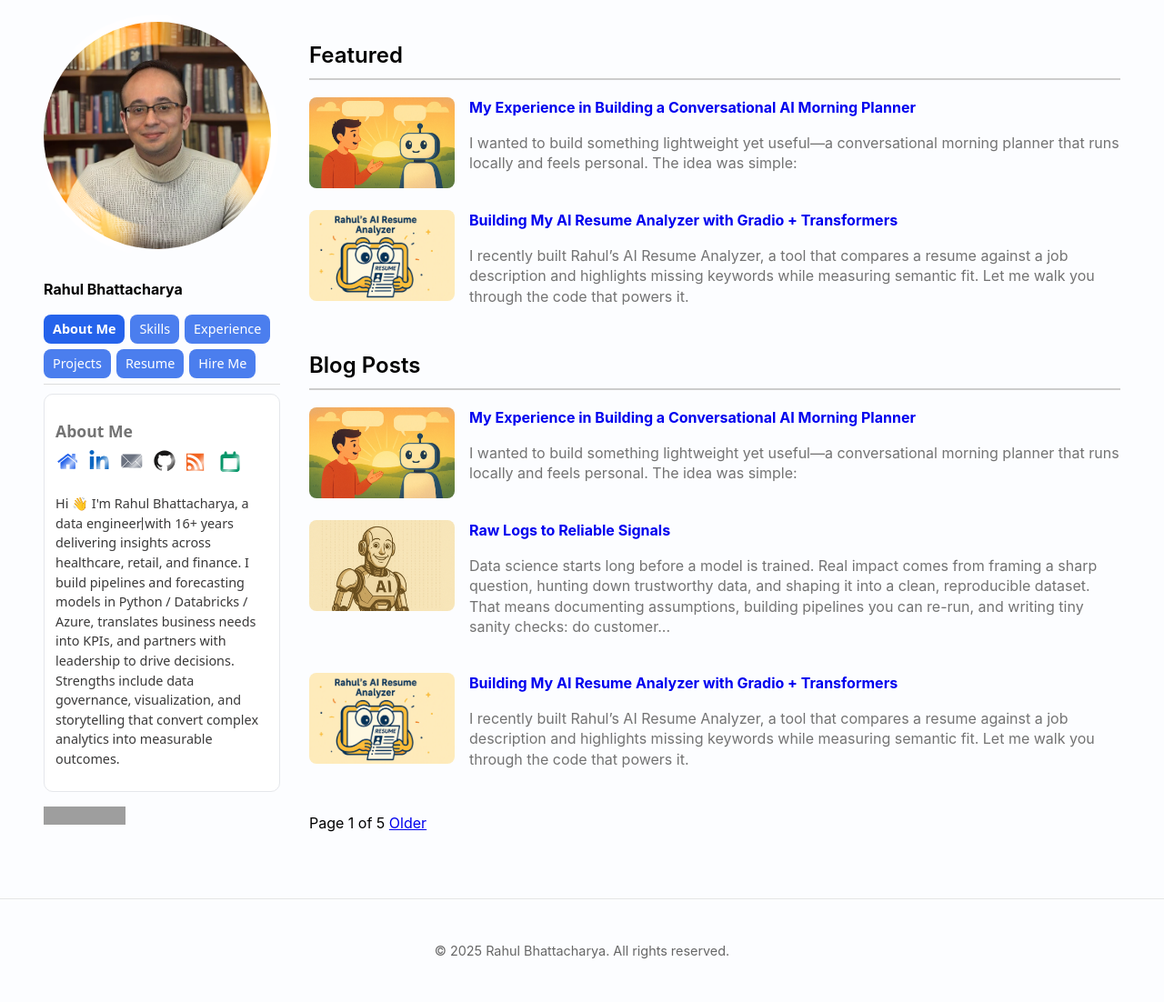
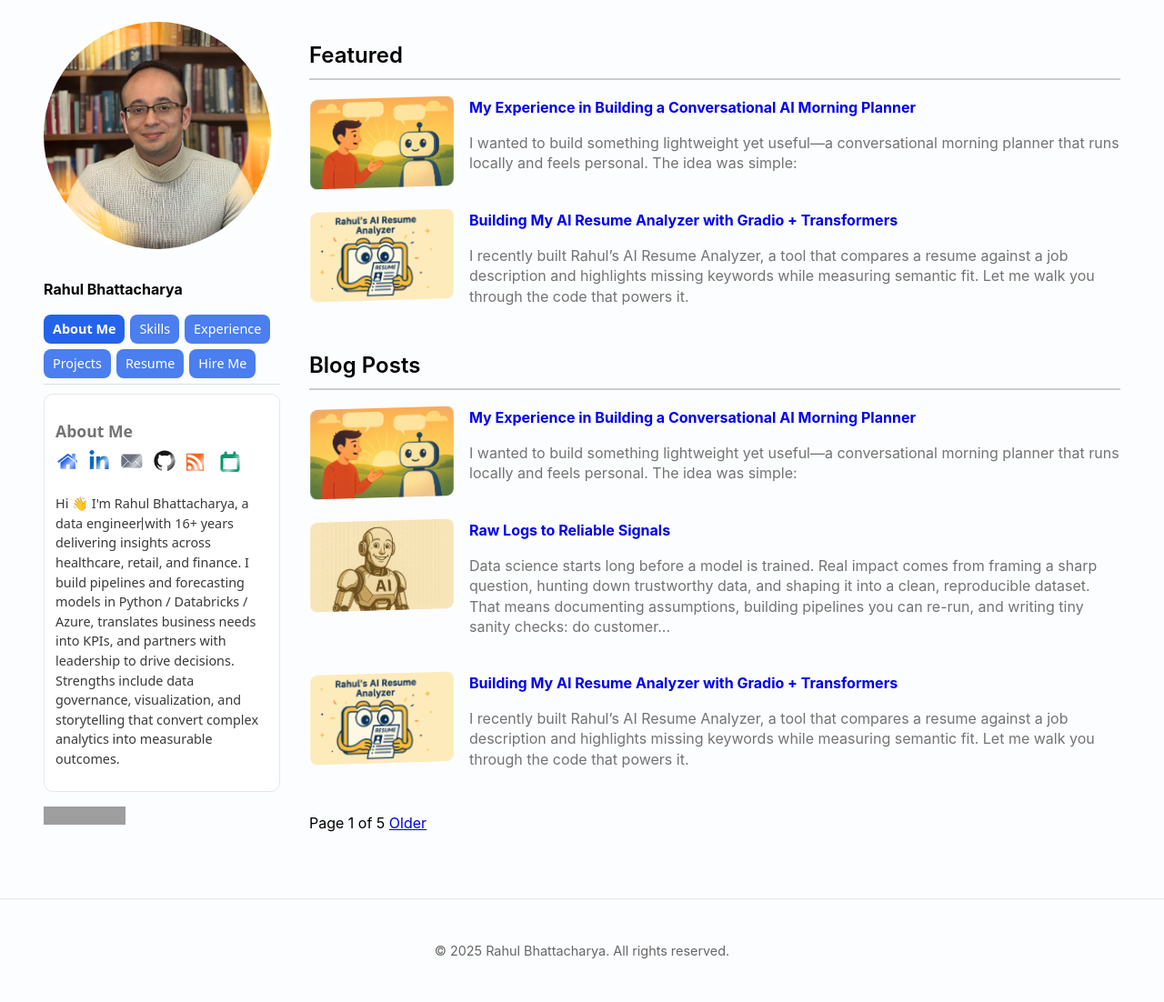
Before and after one commit to RahulBhattacharya1/RahulBhattacharya1.github.io, a Jekyll site: the page built from index.html, in a window 1280 px wide. Shown: the whole page at 91% size. Built offline with Jekyll 4.4.1, drawn with Linux system fonts in a browser that asks for light colours; the list of posts is cut into pages by our own code; grey boxes are pictures that could not be loaded.

Commit message:
Update main.scss

```diff
--- a/assets/css/main.scss
+++ b/assets/css/main.scss
@@ -180,6 +180,14 @@ body {
   flex-shrink: 0;
   display: block;      /* removes inline-img baseline gap */
   animation: tiltBase 3s ease-in-out infinite;
+}
+
+@keyframes tiltBase{
+  0%   { transform: rotateX(0deg) rotateY(0deg) scale(1.00); }
+  25%  { transform: rotateX(10deg) rotateY(-10deg) scale(1.00); }
+  50%  { transform: rotateX(0deg) rotateY(0deg) scale(1.00); }
+  75%  { transform: rotateX(-10deg) rotateY(10deg) scale(1.00); }
+  100% { transform: rotateX(0deg) rotateY(0deg) scale(1.00); }
 }
 
 .post-text {
```
